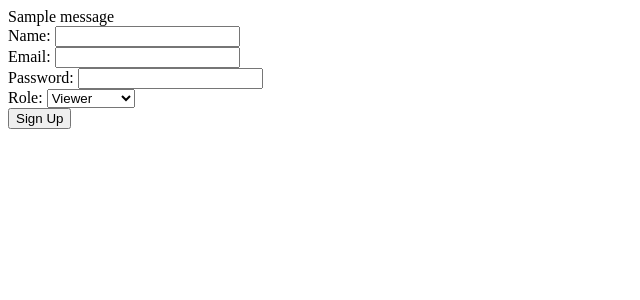
After one commit to Bushra-Butt-17/SignHub, a Flask app: page /signup in a window 1280 px wide. The commit adds this page. Shown: the top 300 px of the page, without its empty margins (0-640 px from the left). Run offline with Flask 3, Linux system fonts and the light colour scheme; one stand-in notice (Sample message) is shown; parts of the project's set-up code (start-up, migrations or seed data) failed here and were passed over.

Commit message:
Login + Signup (Testing Feature)

```diff
--- a/Testing/app.py
+++ b/Testing/app.py
@@ -3,8 +3,15 @@ from pymongo import MongoClient
 import gridfs
 from bson import ObjectId  # Import ObjectId for MongoDB ObjectID manipulation
 from datetime import datetime
+from flask_bcrypt import Bcrypt
+from flask import Flask, request, jsonify, render_template, redirect, url_for, Response, session, flash
 
+# Initialize Flask-Bcrypt
 app = Flask(__name__)
+import secrets
+app.secret_key = secrets.token_hex(16)  # Generates a 32-character hexadecimal secret key
+
+bcrypt = Bcrypt(app)
 
 # Replace with your MongoDB Atlas connection string
 MONGO_URI = "mongodb+srv://bsdsf21m020:ZnmtirpcUlMusr1u@gestures.qg4td.mongodb.net/?retryWrites=true&w=majority&appName=Gestures"
@@ -17,12 +24,28 @@ fs = gridfs.GridFS(db)   # Initialize GridFS for file storage
 # Example structure for the gestures collection
 gestures_collection = db["gestures"]
 
+
+# Database for user management
+user_db = client["user_management"]
+users_collection = user_db["users"]  # Collection for user authentication
+
+
+
 @app.route('/')
 def home():
     return render_template('home.html')  # Use a proper template for the homepage
+
+
+
+
 @app.route('/upload_form')
 def upload_form():
     return render_template('upload_video.html')
+
+
+
+
+
 @app.route('/upload_video', methods=['POST'])
 def upload_video():
     # Ensure that a file is provided in the request
@@ -95,6 +118,9 @@ def gesture_detail(gesture_id):
     # Render the gesture detail page with the specific gesture's data
     return render_template('gesture_detail.html', gesture=gesture)
 
+
+
+
 # Route to serve video
 @app.route('/video/<video_id>', methods=['GET'])
 def get_video(video_id):
@@ -105,5 +131,98 @@ def get_video(video_id):
     except gridfs.errors.NoFile:
         return "Video not found", 404
 
+
+
+
+
+@app.route('/login', methods=['GET', 'POST'])
+def login():
+    if request.method == 'POST':
+        email = request.form.get('email')
+        password = request.form.get('password')
+
+        # Look for the user in the user_management database
+        user = users_collection.find_one({"email": email})
+        if user and bcrypt.check_password_hash(user['password'], password):
+            # Save user info in session
+            session['user_id'] = str(user['_id'])
+            session['name'] = user['name']
+            session['role'] = user['role']
+
+            # Redirect based on role
+            if user['role'] == 'admin':
+                return redirect(url_for('admin_dashboard'))
+            elif user['role'] == 'contributor':
+                return redirect(url_for('contributor_dashboard'))
+            elif user['role'] == 'viewer':
+                return redirect(url_for('viewer_dashboard'))
+        else:
+            return "Invalid email or password", 401
+
+    return render_template('login.html')
+
+
+
+
+@app.route('/contributor')
+def contributor_dashboard():
+    if session.get('role') != 'contributor':
+        return "Unauthorized Access", 403
+    name = session.get('name', 'User')  # Default to 'User' if name is missing
+    return f"Welcome to the Contributor Dashboard, {name}!"
+
+
+
+
+
+
+@app.route('/signup', methods=['GET', 'POST'])
+def signup():
+    if request.method == 'POST':
+        # Get form data
+        name = request.form.get('name')
+        email = request.form.get('email')
+        password = request.form.get('password')
+        role = request.form.get('role', 'viewer')  # Default role is 'viewer'
+
+        # Check if the email already exists
+        existing_user = users_collection.find_one({"email": email})
+        if existing_user:
+            flash("Email already registered. Please log in.", "danger")
+            return redirect(url_for('signup'))
+
+        # Hash the password using bcrypt
+        hashed_password = bcrypt.generate_password_hash(password).decode('utf-8')
+
+        # Create a new user document
+        new_user = {
+            "name": name,
+            "email": email,
+            "password": hashed_password,
+            "role": role
+        }
+
+        # Insert the new user into the user_management database
+        users_collection.insert_one(new_user)
+
+        flash("Signup successful! Please log in.", "success")  # Success message
+        return redirect(url_for('login'))
+
+    return render_template('signup.html')
+
+
+
+
+
+
+
+
+
+
+
+
+
+
+
 if __name__ == "__main__":
     app.run(debug=True)
--- /dev/null
+++ b/Testing/templates/signup.html
@@ -0,0 +1,48 @@
+<!DOCTYPE html>
+<html lang="en">
+<head>
+    <meta charset="UTF-8">
+    <meta name="viewport" content="width=device-width, initial-scale=1.0">
+    <title>Signup</title>
+    <!-- Add your CSS here -->
+</head>
+<body>
+
+    <div class="container">
+        <!-- Flash Messages -->
+        {% with messages = get_flashed_messages(with_categories=true) %}
+            {% if messages %}
+                <div class="alert-container">
+                    {% for category, message in messages %}
+                        <div class="alert alert-{{ category }}">
+                            {{ message }}
+                        </div>
+                    {% endfor %}
+                </div>
+            {% endif %}
+        {% endwith %}
+
+        <!-- Signup Form -->
+        <form method="POST">
+            <label for="name">Name:</label>
+            <input type="text" id="name" name="name" required><br>
+
+            <label for="email">Email:</label>
+            <input type="email" id="email" name="email" required><br>
+
+            <label for="password">Password:</label>
+            <input type="password" id="password" name="password" required><br>
+
+            <label for="role">Role:</label>
+            <select name="role" id="role">
+                <option value="viewer">Viewer</option>
+                <option value="contributor">Contributor</option>
+                <option value="admin">Admin</option>
+            </select><br>
+
+            <button type="submit">Sign Up</button>
+        </form>
+    </div>
+
+</body>
+</html>
```
Also changed, not shown: Testing/templates/gesture_detail.html (+58 -37 lines), Testing/templates/login.html (added, +11 -0 lines), Testing/templates/videos.html (+14 -35 lines).
